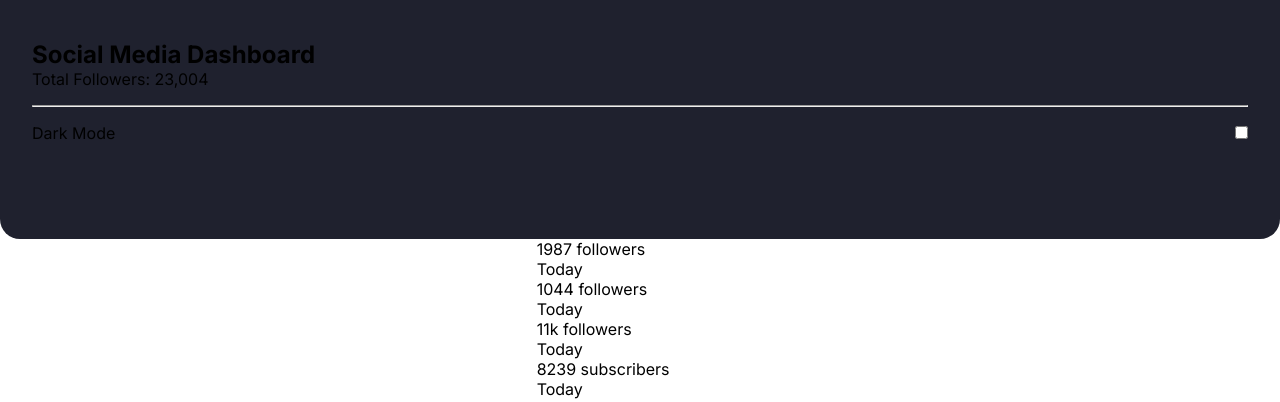
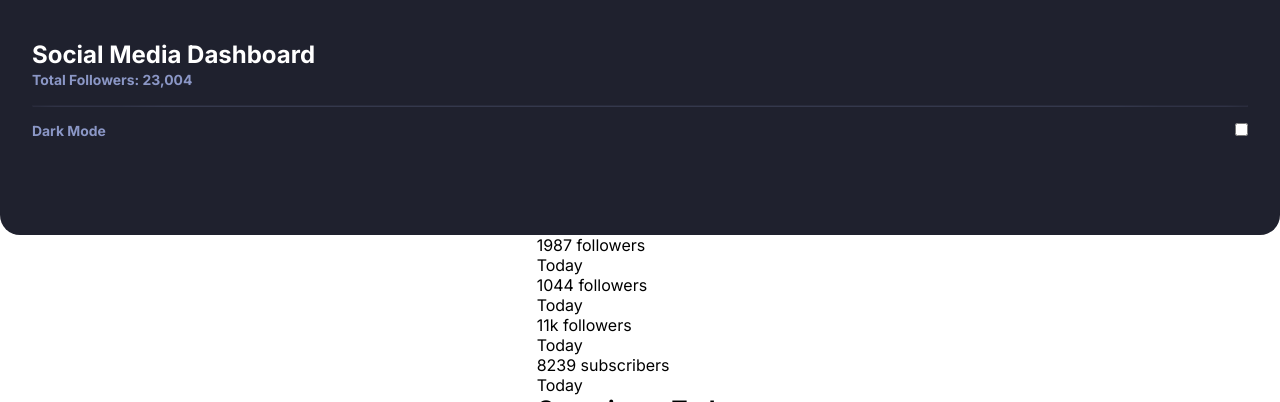
Before and after one commit to andreserudo/social-media-switcher-theme, a plain HTML site: page src/index.html in a window 1280 px wide. Shown: the top 402 px of the page. Drawn offline with Linux system fonts and the light colour scheme.

Commit message:
adding color differences in themes

```diff
--- a/src/styles/_darkTheme.scss
+++ b/src/styles/_darkTheme.scss
@@ -2,4 +2,11 @@
 
 header {
   background: $darkBackgroudHeader;
+  color: $darkTextColor;
+  h1 {
+    color: $darkTitleColor;
+  }
+  hr {
+    border-color: $darkHrColor;
+  }
 }
--- a/src/styles/_defaultSettings.scss
+++ b/src/styles/_defaultSettings.scss
@@ -10,8 +10,17 @@
 //- Light Grayish Blue (Card BG): hsl(227, 47%, 96%)
 //- Dark Grayish Blue (Text): hsl(228, 12%, 44%)
 //- Very Dark Blue (Text): hsl(230, 17%, 14%)
+
+
 // Light Theme
 $backgroundPage: hsl(0, 0%, 100%);
 $backgroundHeader: rgb(248, 249, 254);
+$titleColor: hsl(230, 17%, 14%);
+$textColor: hsl(228, 12%, 44%);
+$hrColor: rgba(99, 104, 126, 0.2);
 
+// Dark Theme
 $darkBackgroudHeader: hsl(232, 19%, 15%);
+$darkTitleColor: hsl(0, 0%, 100%);
+$darkTextColor: hsl(228, 34%, 66%);
+$darkHrColor: rgba(139, 151, 198, 0.2);
--- a/src/styles/style.scss
+++ b/src/styles/style.scss
@@ -5,6 +5,13 @@ body {
     background: $backgroundPage;
     header {
       background: $backgroundHeader;
+      color: $textColor;
+      h1 {
+        color: $titleColor;
+      }
+      hr {
+        border-color: $hrColor;
+      }
     }
   }
 
@@ -31,18 +38,22 @@ body {
           font-size: 1.5rem;
         }
         span {
-          //font-size: ;
+          font-weight: bolder;
+          font-size: .87rem;
         }
       }
       hr {
         width: 100%;
         margin-top: 1rem;
         margin-bottom: 1rem;
+        border-radius: 25%;
       }
       .switcher {
         display: flex;
         width: 100%;
         justify-content: space-between;
+        font-weight: bolder;
+        font-size: .87rem;
       }
     }
   }
```
Also changed, not shown: src/styles/style.css, 1 other file.
